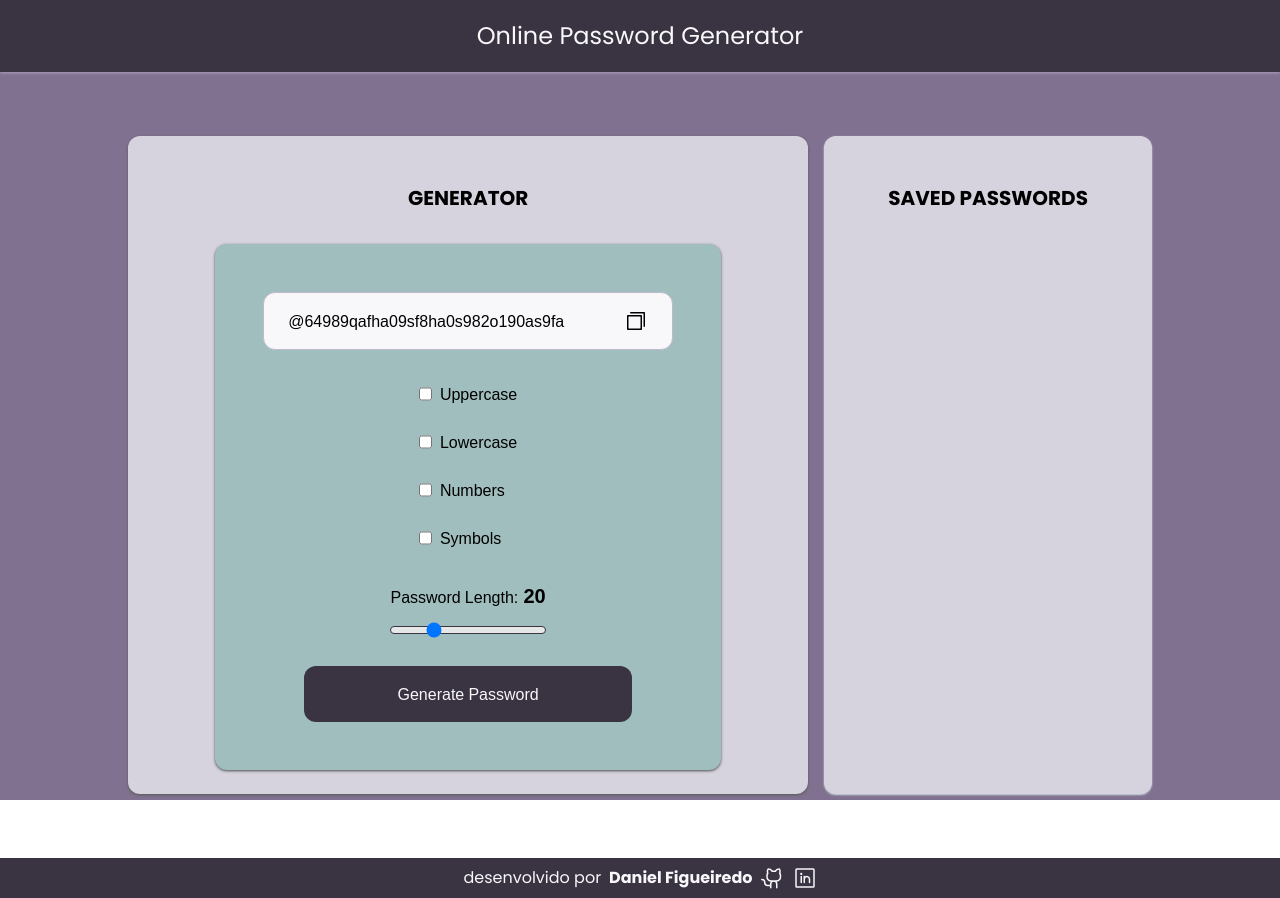
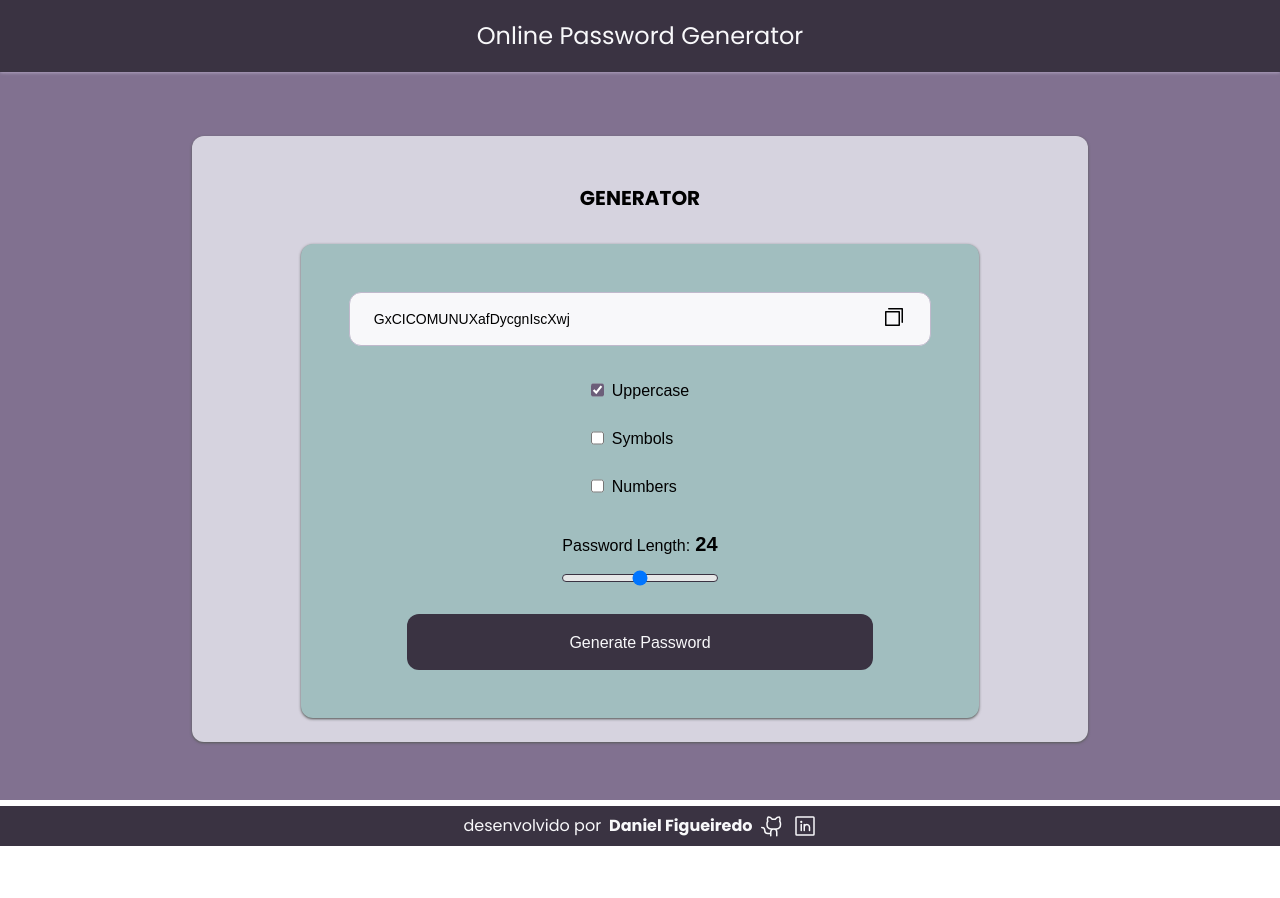
Before and after one commit to dtfigueiredo/passwordGenerator, a React (Vite) app: page / in a window 1280 px wide. After the commit the page ends 846 px from the top, so only its background shows below. Built offline with nearby package versions, Linux system fonts and the light colour scheme.

Commit message:
passwordGenerator + inputState

```diff
--- a/src/App.tsx
+++ b/src/App.tsx
@@ -11,10 +11,6 @@ export function App() {
 
 				<main className='flex-1 flex justify-between gap-4 w-4/5 max-w-6xl mx-auto mt-16'>
 					<Generator />
-
-					<aside className='w-[480px] bg-amethyst-300 font-noto p-6 rounded-xl shadow-sm shadow-tidal-200'>
-						<h1 className='font-poppins text-xl font-bold text-center pt-6'>SAVED PASSWORDS</h1>
-					</aside>
 				</main>
 
 				<footer className='bg-amethyst-950 font-poppins text-center text-amethyst-50 py-2 mt-16'>
--- a/src/assets/pwdGenerator.ts
+++ b/src/assets/pwdGenerator.ts
@@ -0,0 +1,26 @@
+const uppercaseChars = 'ABCDEFGHIJKLMNOPQRSTUVWXYZ'.split('');
+const lowercaseChars = 'abcdefghijklmnopqrstuvwxyz'.split('');
+const symbols = '!@#$&*?|%+-_./:;=()[]{}'.split('');
+const numbers = '0123456789'.split('');
+
+export const passwordGenerator = (
+	length: number,
+	hasUppercase: boolean,
+	hasLowercase: boolean,
+	hasSymbol: boolean,
+	hasNumber: boolean
+) => {
+	let pwdChars = [] as string[];
+	hasUppercase && (pwdChars = [...pwdChars, ...uppercaseChars]);
+	hasLowercase && (pwdChars = [...pwdChars, ...lowercaseChars]);
+	hasSymbol && (pwdChars = [...pwdChars, ...symbols]);
+	hasNumber && (pwdChars = [...pwdChars, ...numbers]);
+
+	const finalPassword = Array.from(
+		crypto.getRandomValues(new Uint32Array(length))
+	)
+		.map((x) => pwdChars[x % pwdChars.length])
+		.join('');
+
+	return finalPassword;
+};
--- a/src/components/CheckInput.tsx
+++ b/src/components/CheckInput.tsx
@@ -1,14 +1,28 @@
+import { useState } from 'react';
+
 type InputProps = {
+	id: string;
 	label: string;
+	updateCheckedState: (id: string, newCheckedState: boolean) => void;
 };
 
-export function CheckInput({ label }: InputProps) {
+export function CheckInput({ id, label, updateCheckedState }: InputProps) {
+	const initialCheck = (label === 'Uppercase' || label === 'Lowercase') && true;
+	const [isChecked, setIsChecked] = useState<boolean>(initialCheck);
+
+	function handleInputCheck() {
+		isChecked === true ? setIsChecked(false) : setIsChecked(true);
+		updateCheckedState(id, !isChecked);
+	}
+
 	return (
 		<div className='flex gap-2'>
 			<input
 				id={label}
 				name={label}
 				type='checkbox'
+				checked={isChecked}
+				onChange={handleInputCheck}
 				className='accent-amethyst-800'
 			/>
 			<label htmlFor={label}>{label}</label>
--- a/src/components/Generator.tsx
+++ b/src/components/Generator.tsx
@@ -1,14 +1,18 @@
 import { CopySimple } from '@phosphor-icons/react';
-import { useState } from 'react';
+import { useEffect, useState } from 'react';
+import { passwordGenerator } from '../assets/pwdGenerator';
 import { CheckInput } from './CheckInput';
 import { Feedback } from './Feedback';
 
 export function Generator() {
-	const [password, setPassword] = useState<string>(
-		'@64989qafha09sf8ha0s982o190as9fa'
-	);
+	const [password, setPassword] = useState<string>('');
 	const [copiedToClipboard, setCopiedToClipboard] = useState<boolean>(false);
-	const [inputLength, setInputLength] = useState<number>(20);
+	const [inputLength, setInputLength] = useState<number>(24);
+
+	const isLowercaseChecked = true;
+	const [isUppercaseChecked, setIsUppercaseChecked] = useState<boolean>(true);
+	const [isSymbolsChecked, setIsSymbolsChecked] = useState<boolean>(false);
+	const [isNumbersChecked, setIsNumbersChecked] = useState<boolean>(false);
 
 	function handleCopyToClipboard() {
 		setCopiedToClipboard(true);
@@ -18,8 +22,46 @@ export function Generator() {
 		}, 2000);
 	}
 
+	function handleGeneratePassword() {
+		const pwd = passwordGenerator(
+			inputLength,
+			isUppercaseChecked,
+			isLowercaseChecked,
+			isSymbolsChecked,
+			isNumbersChecked
+		);
+		setPassword(pwd);
+	}
+
+	function updateCheckedState(id: string, newCheckedState: boolean) {
+		switch (id) {
+			case 'Uppercase':
+				setIsUppercaseChecked(newCheckedState);
+				break;
+			case 'Symbols':
+				setIsSymbolsChecked(newCheckedState);
+				break;
+			case 'Numbers':
+				setIsNumbersChecked(newCheckedState);
+				break;
+
+			default:
+				break;
+		}
+	}
+
+	useEffect(() => {
+		handleGeneratePassword();
+	}, [
+		inputLength,
+		isUppercaseChecked,
+		isLowercaseChecked,
+		isSymbolsChecked,
+		isNumbersChecked,
+	]);
+
 	return (
-		<section className='w-full bg-amethyst-300 font-noto p-6 rounded-xl shadow shadow-bunker-600'>
+		<section className='w-full max-w-4xl bg-amethyst-300 font-noto p-6 mx-auto rounded-xl shadow shadow-bunker-600'>
 			<h1 className='font-poppins text-xl font-bold text-center pt-6'>
 				GENERATOR
 			</h1>
@@ -28,7 +70,7 @@ export function Generator() {
 				className='w-4/5 max-w-4xl flex flex-col justify-center items-center gap-8 p-12 mt-8 mx-auto bg-tidal-300 rounded-xl
 				shadow shadow-bunker-600'>
 				<div className='w-full gap-4 py-4 px-6 bg-amethyst-50 border border-amethyst-400 rounded-xl relative'>
-					<p className='w-11/12 break-words'>{password}</p>
+					<p className='w-11/12 break-words text-sm'>{password}</p>
 					<button
 						className='absolute bottom-4 right-6 transition-all hover:text-amethyst-600'
 						onClick={handleCopyToClipboard}>
@@ -39,12 +81,26 @@ export function Generator() {
 
 				<div className='w-4/5 flex flex-col justify-start items-center gap-8'>
 					<div className='flex flex-col justify-center items-start gap-6'>
-						<CheckInput label='Uppercase' />
-						<CheckInput label='Lowercase' />
-						<CheckInput label='Numbers' />
-						<CheckInput label='Symbols' />
+						<CheckInput
+							id='Uppercase'
+							label='Uppercase'
+							updateCheckedState={updateCheckedState}
+						/>
+
+						<CheckInput
+							id='Symbols'
+							label='Symbols'
+							updateCheckedState={updateCheckedState}
+						/>
+
+						<CheckInput
+							id='Numbers'
+							label='Numbers'
+							updateCheckedState={updateCheckedState}
+						/>
 					</div>
 
+					{/* range input */}
 					<div className='flex flex-col gap-4 text-center'>
 						<label htmlFor='pwdLength'>
 							Password Length:
@@ -59,8 +115,10 @@ export function Generator() {
 							className='h-2 bg-bunker-100 border border-amethyst-950 appearance-none cursor-pointer rounded-xl'
 						/>
 					</div>
+					{/*  */}
 
 					<button
+						onClick={handleGeneratePassword}
 						className='w-full flex justify-center items-center gap-4 py-4 px-6 bg-amethyst-950 text-amethyst-50 hover:font-bold
 						rounded-xl transition-all hover:bg-amethyst-900'>
 						Generate Password
```
